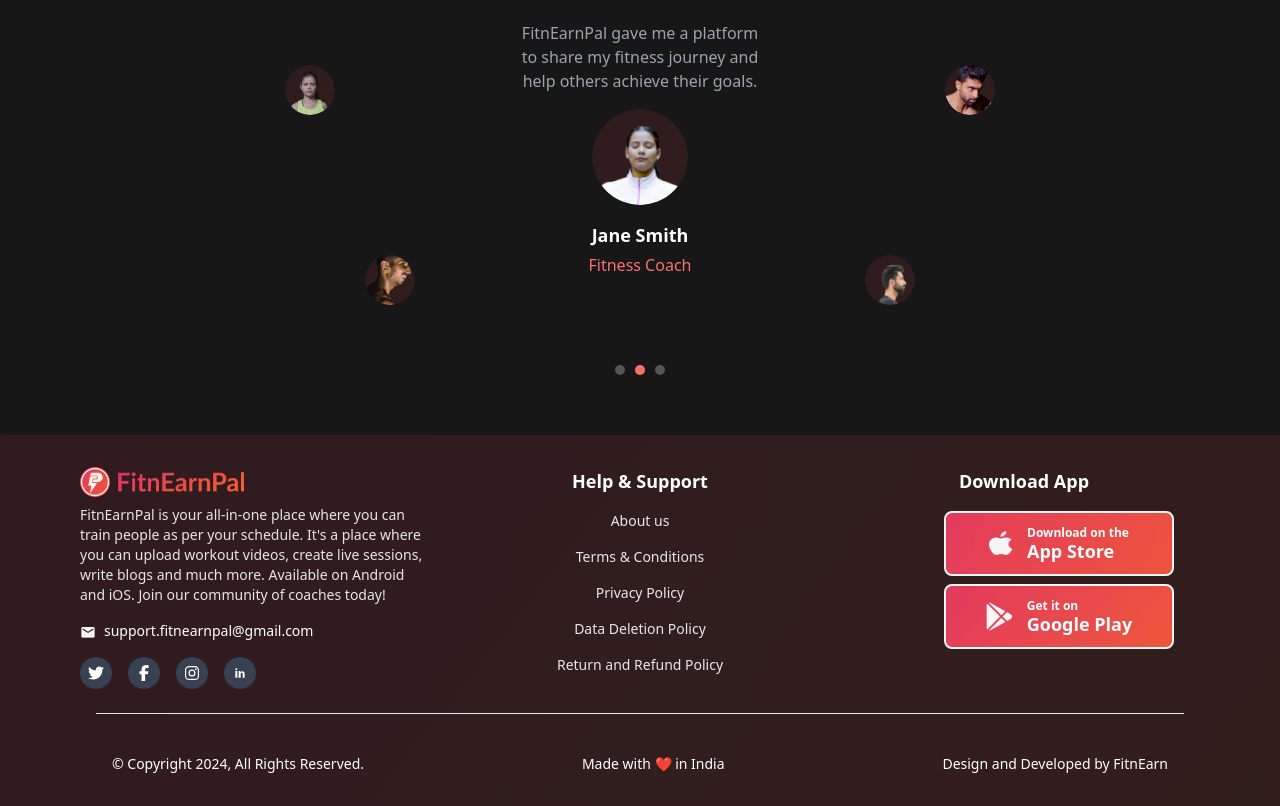
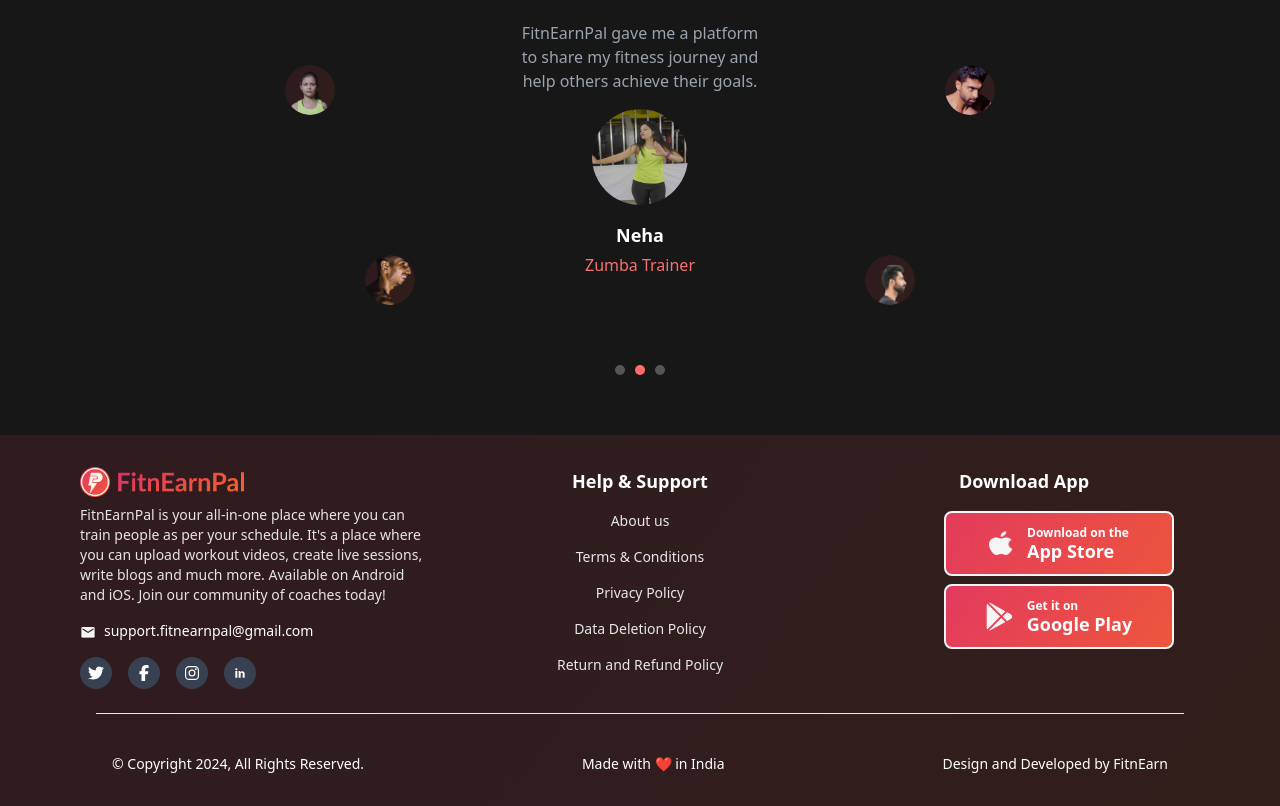
Before and after one commit to kanishkfitnearn/FitnEarn-CoachLandingPage, a Next.js app: page / in a window 1280 px wide. Shown: the part 4615-5421 px from the top of the page. Built offline with nearby package versions, Linux system fonts and the light colour scheme.

Commit message:
final changes

```diff
--- a/src/Components/test.tsx
+++ b/src/Components/test.tsx
@@ -7,21 +7,24 @@
 const testimonialsData = [
   {
     text: "After joining FitnEarnPal, my audience reach has increased and I can work according to my time, which I liked the most.",
-    name: "John Doe",
+    name: "Yashita",
     role: "Yoga Trainer",
     stars: 5,
+    image: "/Screenshot 2025-01-06 151837.png", // Image for Yashita
   },
   {
     text: "FitnEarnPal gave me a platform to share my fitness journey and help others achieve their goals.",
-    name: "Jane Smith",
-    role: "Fitness Coach",
+    name: "Neha",
+    role: "Zumba Trainer",
     stars: 4,
+    image: "/Screenshot 2025-01-06 151812.png", // Image for Neha
   },
   {
     text: "The ability to conduct live sessions and write blogs has made me connect better with my audience.",
-    name: "Mark Johnson",
+    name: "Pooja",
     role: "Meditation Trainer",
     stars: 5,
+    image: "/Screenshot 2025-01-06 151933.png", // Image for Pooja
   },
 ];
 
@@ -84,8 +87,8 @@
             {testimonialsData[activeIndex].text}
           </p>
           <Image
-            src="/coachMain.png"
-            alt="Central Coach"
+            src={testimonialsData[activeIndex].image} // Dynamic image based on activeIndex
+            alt={testimonialsData[activeIndex].name}
             className="w-24 h-24 rounded-full mb-4 mx-auto"
             width={96} // Add width and height for Image component
             height={96}
```
